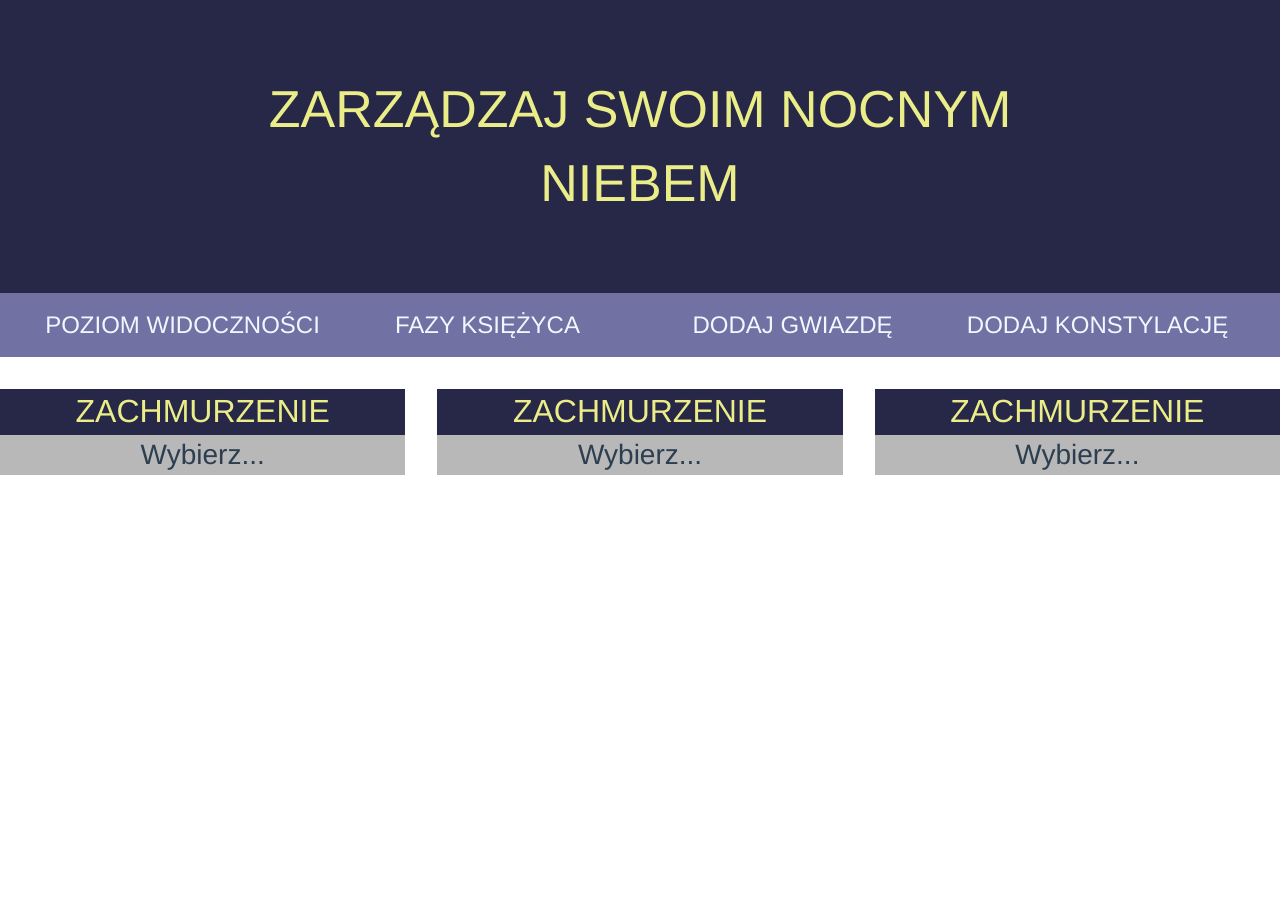
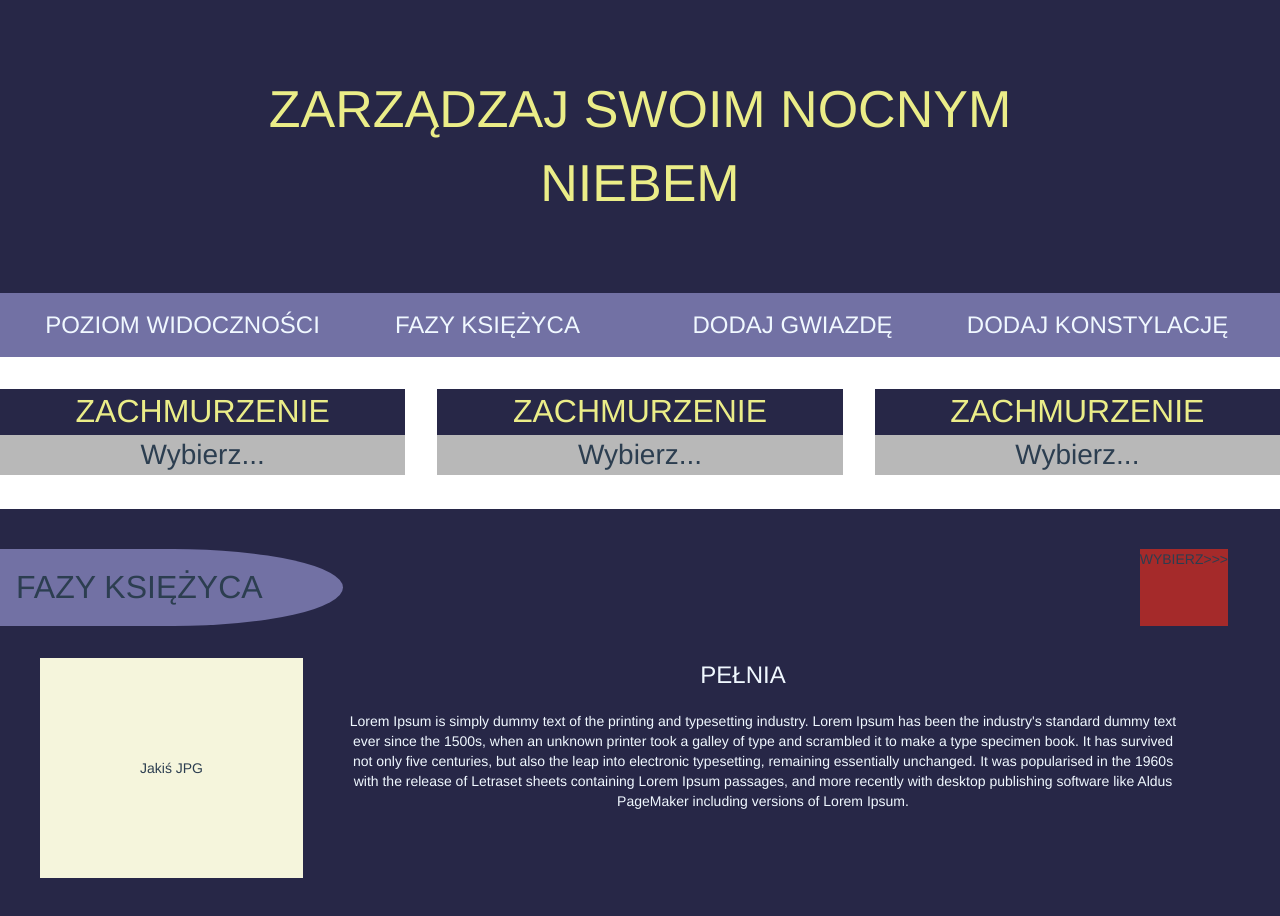
Before and after one commit to kornelkar/sky-project, a Vue app: page / in a window 1280 px wide. Before the commit the page ends 800 px from the top, so only its background shows below. Built offline with nearby package versions, Linux system fonts and the light colour scheme.

Commit message:
add base-section

```diff
--- a/src/App.vue
+++ b/src/App.vue
@@ -1,9 +1,11 @@
 <script>
 import BaseLevelPicker from '@/components/base-level-picker'
+import BaseSection from '@/components/base-section'
 
 export default {
   components: {
     BaseLevelPicker,
+    BaseSection,
   },
 }
 
@@ -28,6 +30,7 @@ export default {
   <base-level-picker></base-level-picker>
   <base-level-picker></base-level-picker>
   </div>
+  <base-section></base-section>
 </div>
 </div>
 </template>
--- /dev/null
+++ b/src/components/base-section.vue
@@ -0,0 +1,78 @@
+<template>
+    <div class="section">
+        <div class="section__header">
+            <div class="section__header-title">FAZY KSIĘŻYCA</div>
+            <div class="section__header-select">WYBIERZ>>></div>  <!-- TODO: Dodać jakiś bazowy komponent do wybierania -->
+        </div>
+        <div class="section__main">
+        <div class="section__main-photo">Jakiś JPG</div>
+        <div class="section__main-article">
+        <div class="section__main-article-title">PEŁNIA</div>
+        <div class="section__main-article-paragraph">Lorem Ipsum is simply dummy text of the printing and typesetting industry. Lorem Ipsum has been the industry's standard dummy text ever since the 1500s, when an unknown printer took a galley of type and scrambled it to make a type specimen book. It has survived not only five centuries, but also the leap into electronic typesetting, remaining essentially unchanged. It was popularised in the 1960s with the release of Letraset sheets containing Lorem Ipsum passages, and more recently with desktop publishing software like Aldus PageMaker including versions of Lorem Ipsum.</div>
+
+        </div>
+
+        </div>
+    </div>
+
+
+</template>
+
+<style lang="scss">
+.section {
+margin-top: 34px;
+background-color: #272747;
+padding: 40px 52px 40px 0;
+
+    &__header {
+        display: flex;
+        justify-content: space-between;
+
+        &-title {
+            font-size: 32px;
+            background-color: #7271A4;
+            padding: 16px 80px 16px 16px;
+            border-top-right-radius: 50%;
+            border-bottom-right-radius: 50%;
+        }
+
+        &-select {
+            background-color: brown;
+        }
+    }
+
+    &__main {
+        display: flex;
+        margin-top: 32px;
+
+        &-photo {
+
+            padding: 100px;
+            background-color: beige;
+            margin-left: 40px;
+        }
+
+        &-article {
+            color: aliceblue;
+            max-width: 880px;
+
+            &-title {
+                margin-bottom: 18px;
+                font-size: 24px;
+            }
+
+            &-paragraph {
+                justify-self: flex-start;
+                margin-left: 40px;
+            }
+
+
+        }
+    }
+}
+</style>
+
+<script>
+
+
+</script>
```
